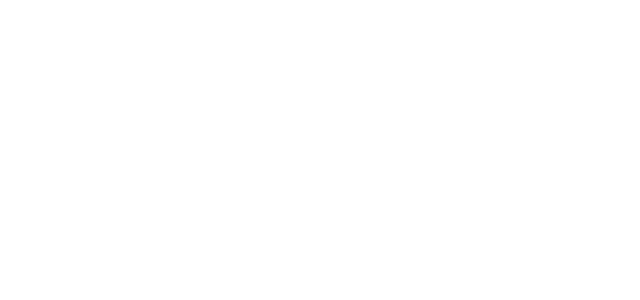
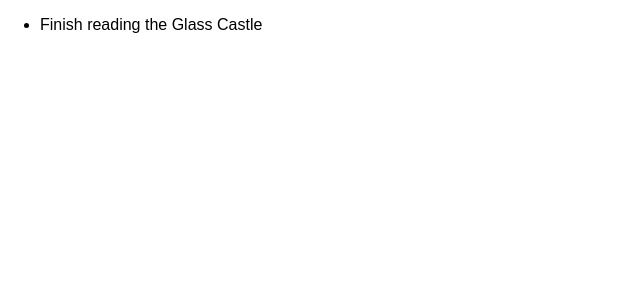
Before and after one commit to DaryleH98/ToDoList, a React (Create React App) app: page / in a window 1280 px wide. Shown: the top 300 px of the page, without its empty margins (0-640 px from the left). Built offline with nearby package versions, Linux system fonts and the light colour scheme.

Commit message:
defined todolist props using interface

```diff
--- a/src/App.tsx
+++ b/src/App.tsx
@@ -1,8 +1,12 @@
 import React from 'react';
+import TodoList from './components/TodoList'
 
 const App: React.FC = () => {
+  const todos = [{id: 't1', text: 'Finish reading the Glass Castle'}]
   return (
     <div className="App">
+      {/* A component that adds todos*/}
+      <TodoList items={todos} />
     </div>
   );
 }
```
